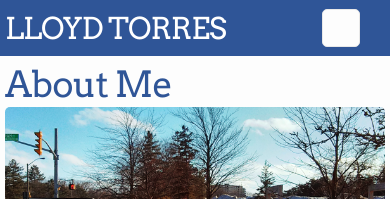
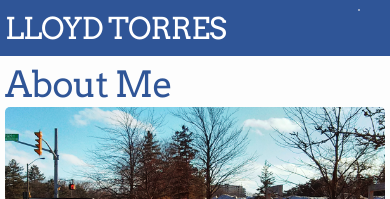
Before and after one commit to lloydtorres/lloydtorres.github.io, a Jekyll site: the page built from index.html, in a window 390 px wide. Shown: the top 199 px of the page. Built offline with Jekyll 4.4.1, drawn with Linux system fonts in a browser that asks for light colours; the list of posts is cut into pages by our own code.

Commit message:
Testing mobile nav?

```diff
--- a/_includes/header.html
+++ b/_includes/header.html
@@ -5,9 +5,6 @@
     <a class="site-title" href="{{ site.baseurl }}/">{{ site.title | upcase }}</a>
 
     <nav class="site-nav">
-      <a href="#" class="menu-icon">
-      </a>
-
       <div class="trigger">
 		<a href="https://www.linkedin.com/pub/lloyd-torres/80/805/781"><img src="/images/linkedin.png"/></a>&nbsp;&nbsp;&nbsp;
 		<a href="https://github.com/lloydtorres"><img src="/images/github.png"/></a>&nbsp;&nbsp;&nbsp;
--- a/_sass/_layout.scss
+++ b/_sass/_layout.scss
@@ -63,7 +63,7 @@
         position: absolute;
         top: 9px;
         right: 30px;
-        background-color: $background-color;
+        background-color: $mignonic-blue;
         border: 1px solid $grey-color-light;
         border-radius: 5px;
         text-align: right;
```
